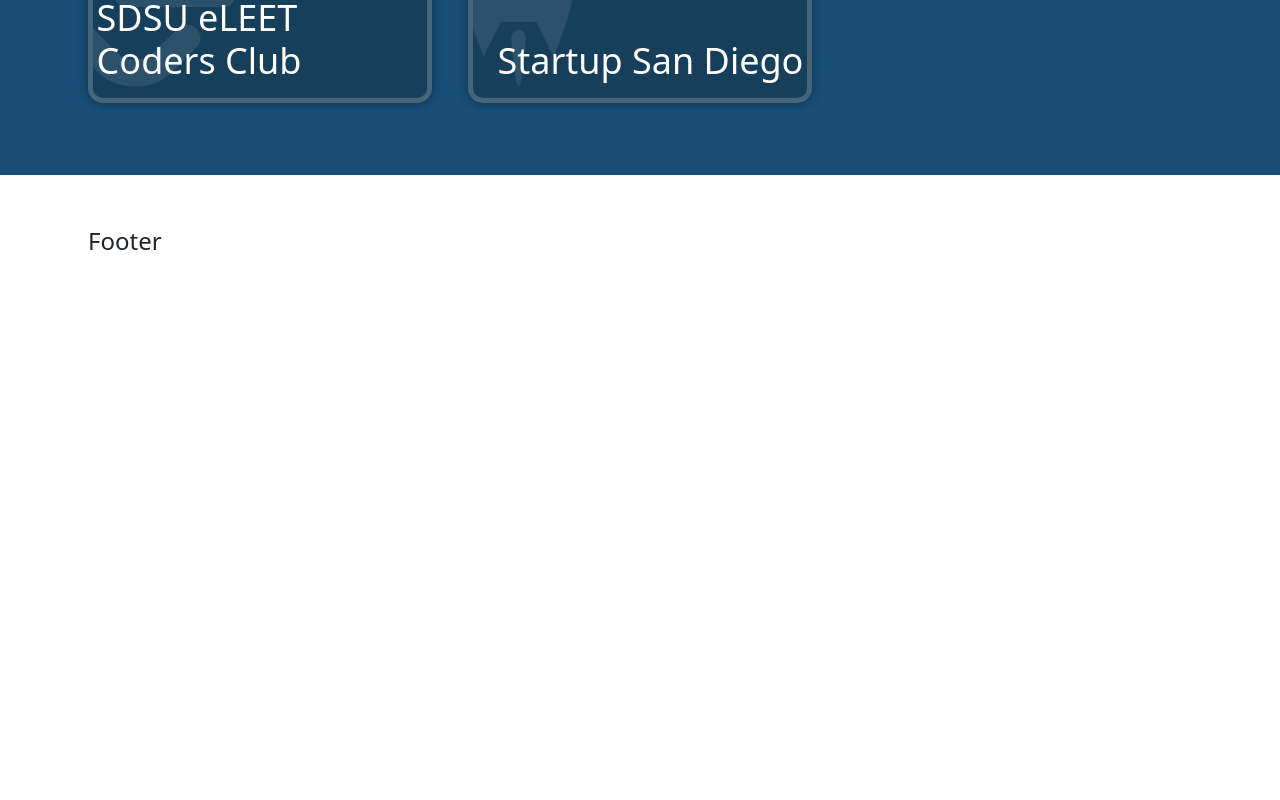
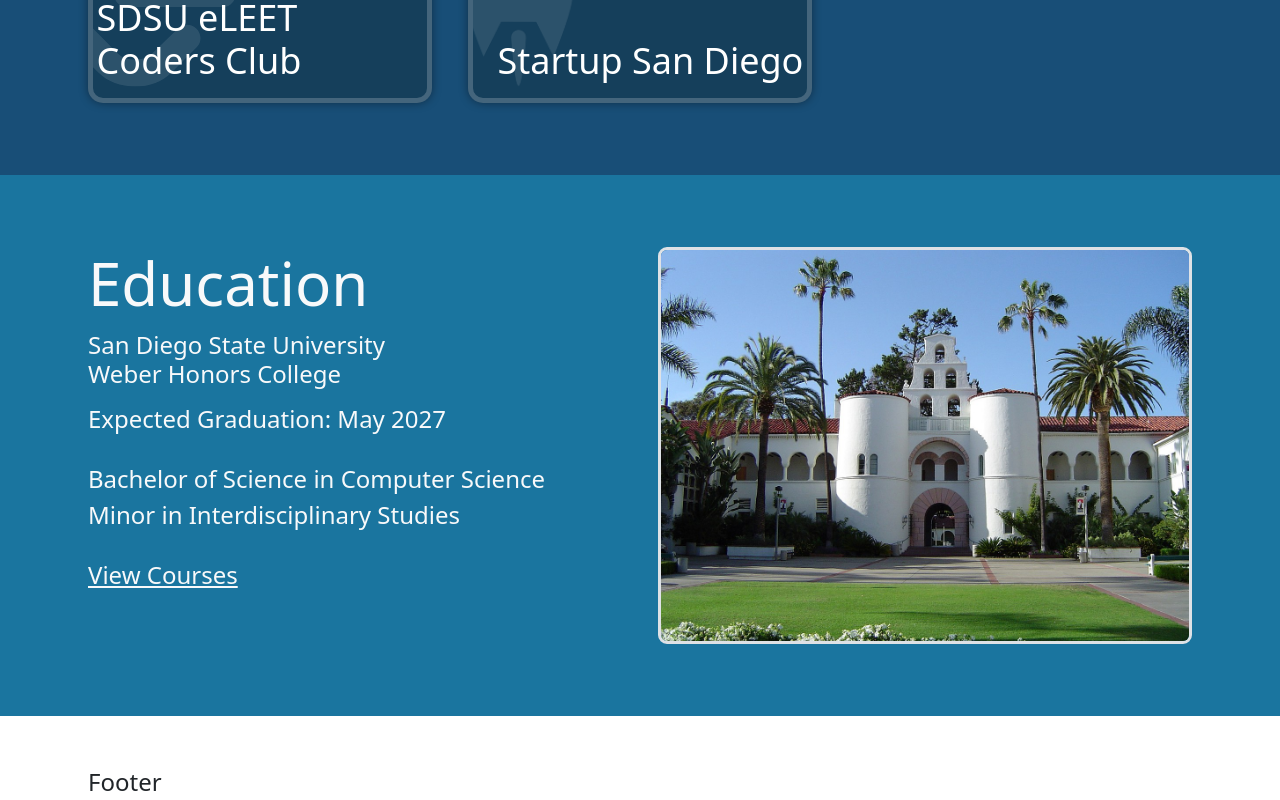
Before and after one commit to Kekechi/Portfolio, a React (Vite) app: page / in a window 1280 px wide. Shown: the part 4467-5267 px from the top of the page. Before the commit the page ends 4726 px from the top, so only its background shows below. Built offline with nearby package versions, Linux system fonts and the light colour scheme.

Commit message:
add education section

```diff
--- /dev/null
+++ b/src/Components/Home/Education/Education.jsx
@@ -0,0 +1,45 @@
+import React from "react";
+import { Accordion, Col, Container, Image, Row } from "react-bootstrap";
+import { Link } from "react-router-dom";
+
+function Education() {
+  return (
+    <div className="education">
+      <div className="section-anchor" id="education"></div>
+      <Container className="py-5">
+        <Row>
+          <Col md={6}>
+            <div className="text-light">
+              <h1 className="text-light">Education</h1>
+              <h6>
+                San Diego State University <br />
+                Weber Honors College
+              </h6>
+              <p>Expected Graduation: May 2027 </p>
+              <p>
+                Bachelor of Science in Computer Science <br />
+                Minor in Interdisciplinary Studies
+              </p>
+            </div>
+            <Link
+              className="suppress-link text-light text-decoration-underline"
+              to="/courses"
+            >
+              View Courses
+            </Link>
+          </Col>
+          <Col md={6}>
+            <Image
+              src="src/assets/img/sdsu.jpg"
+              rounded
+              fluid
+              className="border border-3"
+            />
+          </Col>
+        </Row>
+      </Container>
+    </div>
+  );
+}
+
+export default Education;
--- a/src/Components/Home/Home.jsx
+++ b/src/Components/Home/Home.jsx
@@ -4,6 +4,7 @@
 import Projects from "./Projects/Projects";
 import Skills from "./Skills/Skills";
 import Experience from "./Experience/Experience";
+import Education from "./Education/Education";
 
 const Home = () => {
   return (
@@ -13,6 +14,7 @@
       <Projects />
       <Skills />
       <Experience />
+      <Education />
     </main>
   );
 };
--- a/src/index.css
+++ b/src/index.css
@@ -339,3 +339,8 @@
     opacity: 1;
   }
 }
+
+/* Education */
+.education {
+  background-color: var(--EIGHTH-COLOR);
+}
```
